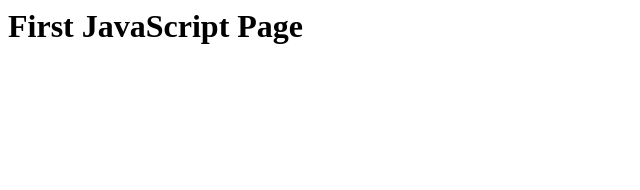
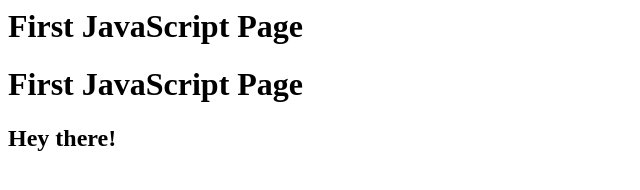
Before and after one commit to steveblake/Test, a plain HTML site: page www/index.html in a window 1280 px wide. Shown: the whole page, without its empty margins (0-640 px from the left). Drawn offline with Linux system fonts and the light colour scheme.

Commit message:
I made changes bithcs!!

```diff
--- a/www/index.html
+++ b/www/index.html
@@ -2,7 +2,12 @@
 <head><title>First JavaScript Page</title></head>
 <body>
 <h1>First JavaScript Page</h1>
+
+<h1>First JavaScript Page</h1>
+
+<h2> Hey there! </h2>
 <script type="text/javascript" src="js/index.js">
+
 
 </script>
 </body>
--- a/www/js/index.js
+++ b/www/js/index.js
@@ -20,6 +20,8 @@
   document.write("<hr>");
   document.write("Hey my name is Syafiq and this is my first Javascript!");
   document.write("<hr>");
+
+
 
 
   var square = new Object() {
```
